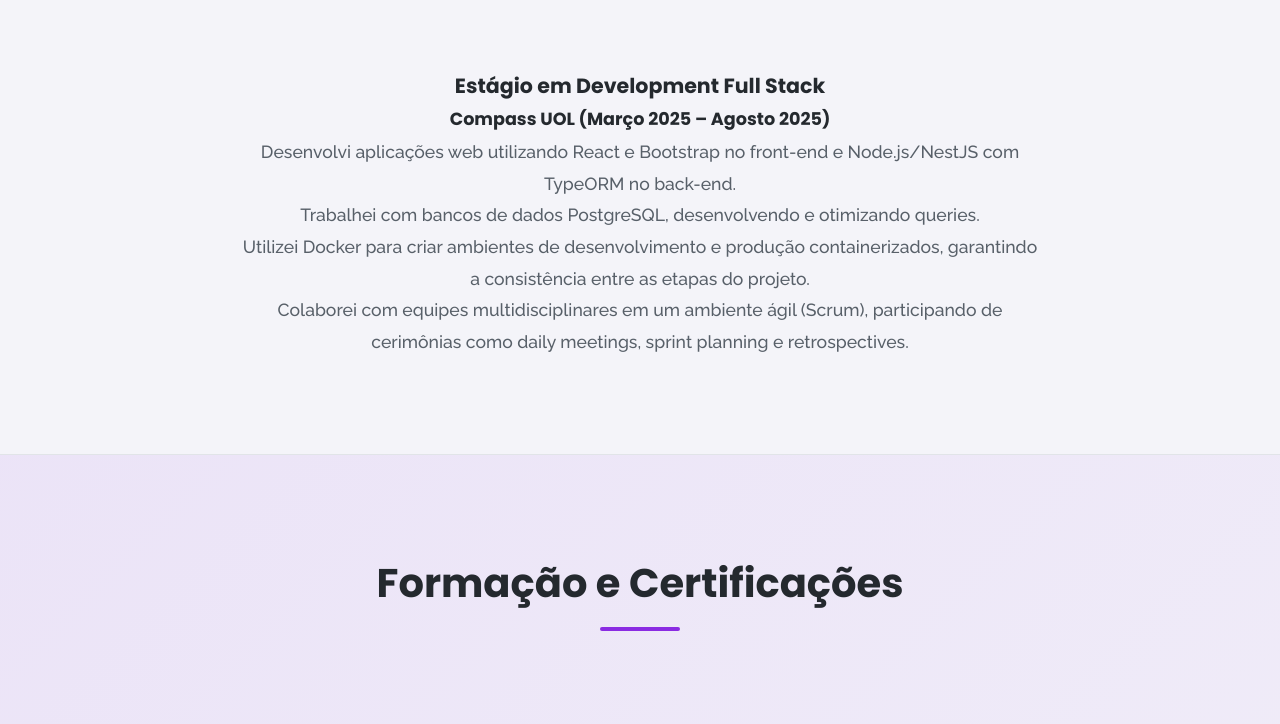
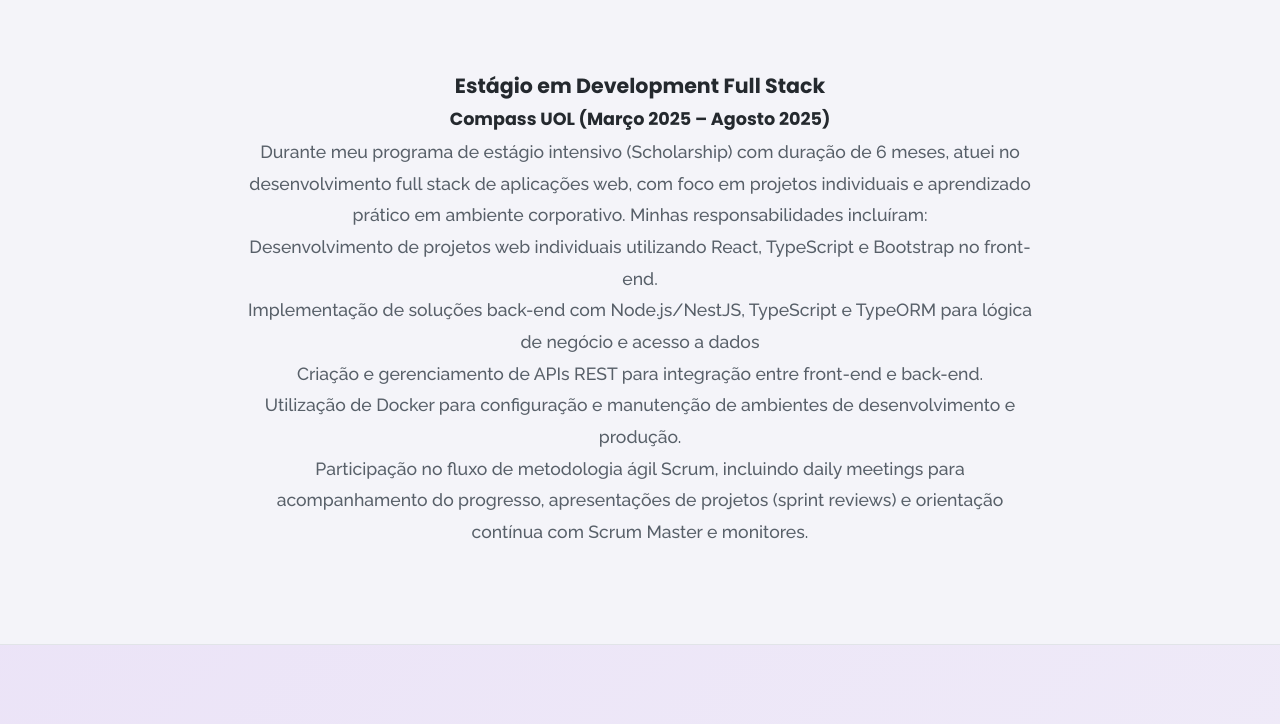
Before and after one commit to SarahLuthien/portfolio-profissional-sarapires, a website: page public/index.html in a window 1280 px wide. Shown: the part 1860-2584 px from the top of the page. Drawn offline with nearby package versions, Linux system fonts and the light colour scheme; animation ran at ten frames a second.

Commit message:
docs: Update resume and job description

```diff
--- a/public/index.html
+++ b/public/index.html
@@ -34,7 +34,7 @@
                 <li class="menu_list_item formacao"><a href="#formacao">Formação</a></li>
                 <li class="menu_list_item skills"><a href="#skills">Skills</a></li>
                 <li class="menu_list_item projetos"><a href="#projetos">Projetos</a></li>
-                <li class="menu_list_item cv"><a href="documents/Sara Roberta Pires - Desenvolvedora Full Stack Att.pdf"
+                <li class="menu_list_item cv"><a href="documents/curriculo_atualizado_dev.pdf"
                         download="curriculo_sara_pires.pdf" target="_blank" id="cv">Download CV</a></li>
                 <li class="menu_list_item"><a href="#contato">CONTACT ME</a></li>
             </ul>
@@ -114,14 +114,18 @@
         <div class="experience_paragraph">
             <h3>Estágio em Development Full Stack</h3>
             <h4>Compass UOL (Março 2025 – Agosto 2025)</h4>
-            <ul>
-                <li>Desenvolvi aplicações web utilizando React e Bootstrap no
-                    front-end e Node.js/NestJS com TypeORM no back-end.</li>
-                <li>Trabalhei com bancos de dados PostgreSQL, desenvolvendo e otimizando queries.</li>
-                <li>Utilizei Docker para criar ambientes de desenvolvimento e produção containerizados, garantindo a
-                    consistência entre as etapas do projeto.</li>
-                <li>Colaborei com equipes multidisciplinares em um ambiente ágil (Scrum), participando de cerimônias
-                    como daily meetings, sprint planning e retrospectives.</li>
+            <ul> Durante meu programa de estágio intensivo (Scholarship) com duração de 6 meses, atuei no
+                desenvolvimento full stack de aplicações web, com foco em projetos individuais e aprendizado prático em
+                ambiente corporativo. Minhas responsabilidades incluíram:
+                <li>Desenvolvimento de projetos web individuais utilizando React, TypeScript e Bootstrap no front-end.
+                </li>
+                <li>Implementação de soluções back-end com Node.js/NestJS, TypeScript e TypeORM para lógica de negócio e
+                    acesso a dados</li>
+                <li>Criação e gerenciamento de APIs REST para integração entre front-end e back-end.</li>
+                <li>Utilização de Docker para configuração e manutenção de ambientes de desenvolvimento e produção.</li>
+                <li>Participação no fluxo de metodologia ágil Scrum, incluindo daily meetings para acompanhamento do
+                    progresso, apresentações de projetos (sprint reviews) e orientação contínua com Scrum Master e
+                    monitores.</li>
             </ul>
         </div>
     </section>
```
Also changed, not shown: 3 other files.
